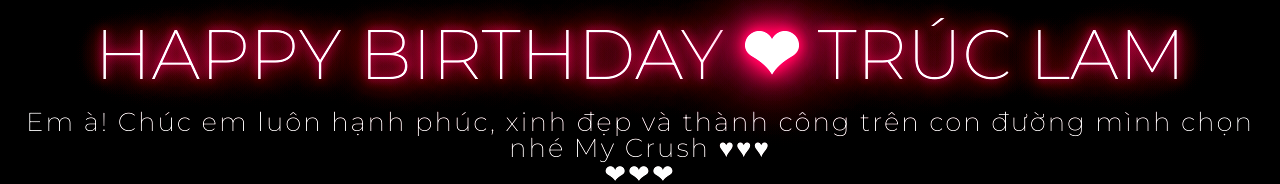
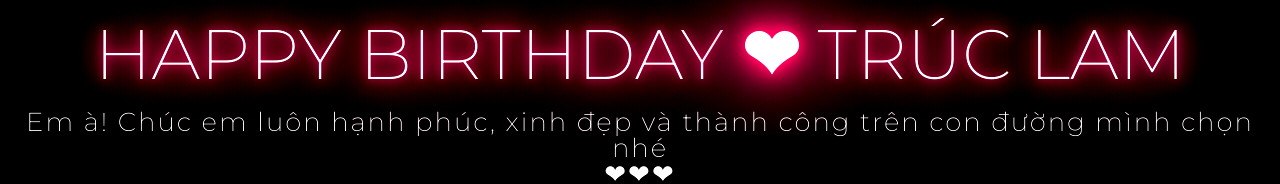
Before and after one commit to nguyenlong029/nguyenlong029.github.io, a plain HTML site: page index.html in a window 1280 px wide. Shown: the top 184 px of the page. Drawn offline with nearby package versions, Linux system fonts and the light colour scheme; animation ran at ten frames a second.

Commit message:
Update index.html

```diff
--- a/index.html
+++ b/index.html
@@ -24,7 +24,7 @@
       <!-- EDIT HERE -->
       <h3 class="STARDUST1">28/7/2023</h3>
       <h1 class="STARDUST2">HAPPY BIRTHDAY <strong>❤</strong> TRÚC LAM</h1>
-      <h3 class="STARDUST3">Em à! Chúc em luôn hạnh phúc, xinh đẹp và thành công trên con đường mình chọn nhé My Crush ♥♥♥</h3>
+      <h3 class="STARDUST3">Em à! Chúc em luôn hạnh phúc, xinh đẹp và thành công trên con đường mình chọn nhé</h3>
       <h3 class="STARDUST3"> ❤❤❤ </h3>
       <img class="img" src="tải xuống.png" alt="JUNO_OKYO" />
       <canvas id="pinkboard"></canvas>
```
